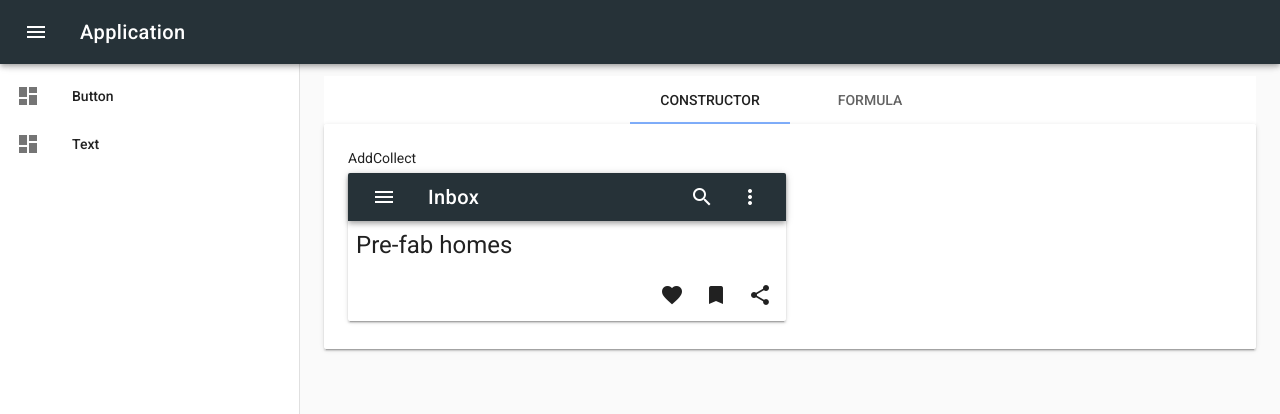
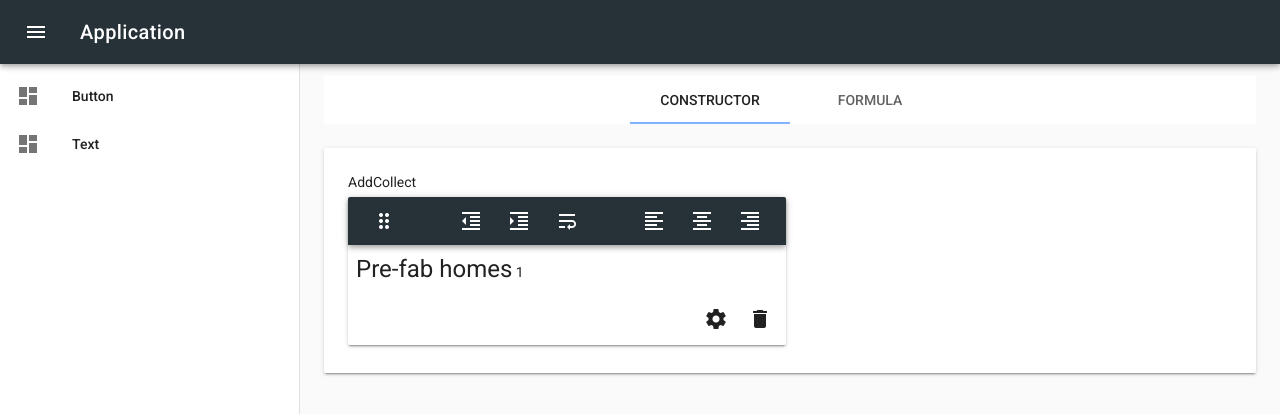
Before and after one commit to v3il/calc-builder, a Vue app in the folder client/: page /constructor in a window 1280 px wide. Both pictures are taken after a click on the button "Add". Shown: the top 414 px of the page. Built offline with nearby package versions, Linux system fonts and the light colour scheme.

Commit message:
Tabs and icons for main functions of layout containers

```diff
--- a/client/src/components/LayoutBuilder.vue
+++ b/client/src/components/LayoutBuilder.vue
@@ -5,12 +5,14 @@
             <button @click="add">Add</button>
             <button @click="collect">Collect</button>
 
-            <Draggable v-if="containers.length" v-model="containers" element="v-layout" wrap row>
+            <Draggable v-if="containers.length" v-model="containers" class="layout wrap row" :options="{
+                handle: '.js-drag-icon'
+            }">
                 <LayoutContainer
-                        @removeContainer="removeContainer($event)"
-                        v-for="container in containers"
-                        :container="container"
-                        :key="container.id"
+                    @removeContainer="removeContainer($event)"
+                    v-for="container in containers"
+                    :container="container"
+                    :key="container.id"
                 ></LayoutContainer>
             </Draggable>
         </v-container>
--- a/client/src/components/LayoutContainer.vue
+++ b/client/src/components/LayoutContainer.vue
@@ -4,29 +4,55 @@
 
         <v-card>
             <v-toolbar color="blue-grey darken-4" dense dark>
-                <v-toolbar-side-icon></v-toolbar-side-icon>
-
-                <v-toolbar-title>Inbox</v-toolbar-title>
+                <v-btn icon class="js-drag-icon">
+                    <v-icon>drag_indicator</v-icon>
+                </v-btn>
 
                 <v-spacer></v-spacer>
 
                 <v-btn icon>
-                    <v-icon>search</v-icon>
+                    <v-icon>format_indent_decrease</v-icon>
                 </v-btn>
 
                 <v-btn icon>
-                    <v-icon>more_vert</v-icon>
+                    <v-icon>format_indent_increase</v-icon>
                 </v-btn>
+
+                <v-btn icon>
+                    <v-icon>wrap_text</v-icon>
+                </v-btn>
+
+                <v-spacer></v-spacer>
+
+                <v-btn icon>
+                    <v-icon>format_align_left</v-icon>
+                </v-btn>
+
+                <v-btn icon>
+                    <v-icon>format_align_center</v-icon>
+                </v-btn>
+
+                <v-btn icon>
+                    <v-icon>format_align_right</v-icon>
+                </v-btn>
+
+                <!--<v-spacer></v-spacer>-->
+
+                <!--<v-btn icon>-->
+                    <!--<v-icon>settings</v-icon>-->
+                <!--</v-btn>-->
+
+                <!--<v-btn icon>-->
+                    <!--<v-icon>delete</v-icon>-->
+                <!--</v-btn>-->
             </v-toolbar>
 
-            <v-container
-                    fill-height
-                    fluid
-                    pa-2
-            >
+            <v-container fill-height fluid pa-2>
                 <v-layout fill-height>
                     <v-flex xs12 align-end flexbox>
                         <span class="headline white--text1" v-text="card.title"></span>
+
+                        {{containerData.id}}
                     </v-flex>
                 </v-layout>
             </v-container>
@@ -34,14 +60,13 @@
 
             <v-card-actions>
                 <v-spacer></v-spacer>
+
                 <v-btn icon>
-                    <v-icon>favorite</v-icon>
+                    <v-icon>settings</v-icon>
                 </v-btn>
+
                 <v-btn icon>
-                    <v-icon>bookmark</v-icon>
-                </v-btn>
-                <v-btn icon>
-                    <v-icon>share</v-icon>
+                    <v-icon>delete</v-icon>
                 </v-btn>
             </v-card-actions>
         </v-card>
--- a/client/src/views/MainPage.vue
+++ b/client/src/views/MainPage.vue
@@ -23,10 +23,9 @@
             <v-toolbar-title>Application</v-toolbar-title>
         </v-toolbar>
 
-        <v-content class="page-content">
+        <v-content>
             <div class="page-content">
-
-                <v-tabs fixed-tabs>
+                <v-tabs fixed-tabs class="page-tabs">
                     <v-tab :to="{name: 'constructor'}">
                         Constructor
                     </v-tab>
@@ -85,4 +84,8 @@
     .page-content {
         padding: 12px 24px;
     }
+
+    .page-tabs {
+        margin-bottom: 24px;
+    }
 </style>
```
